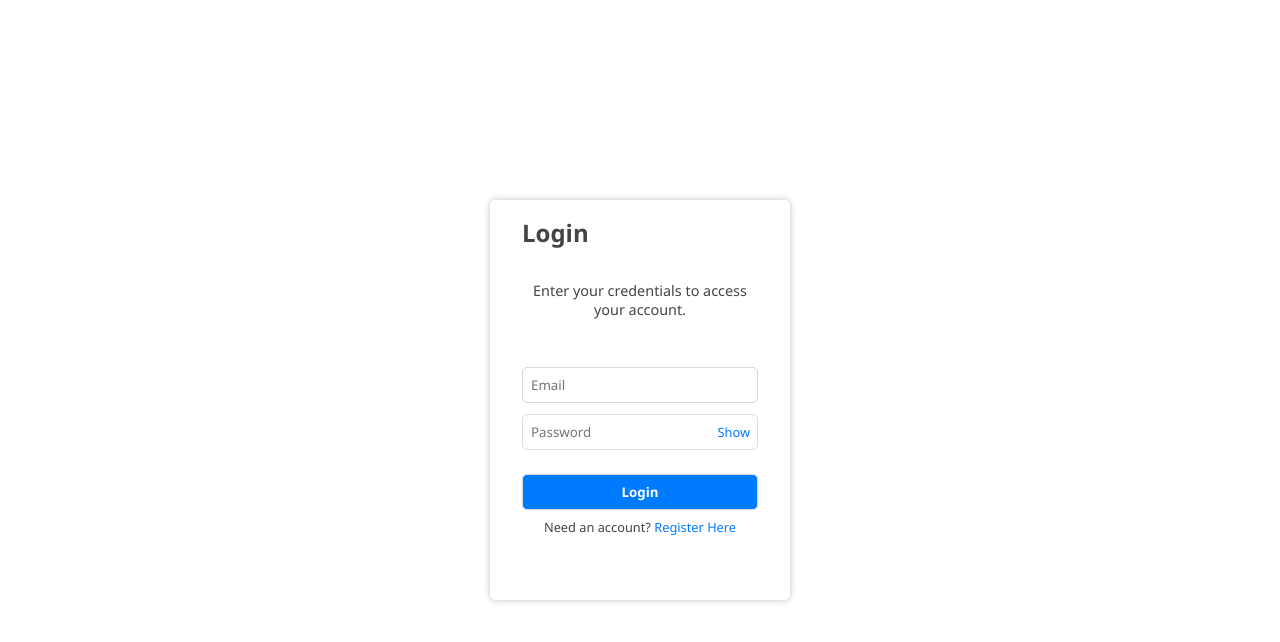
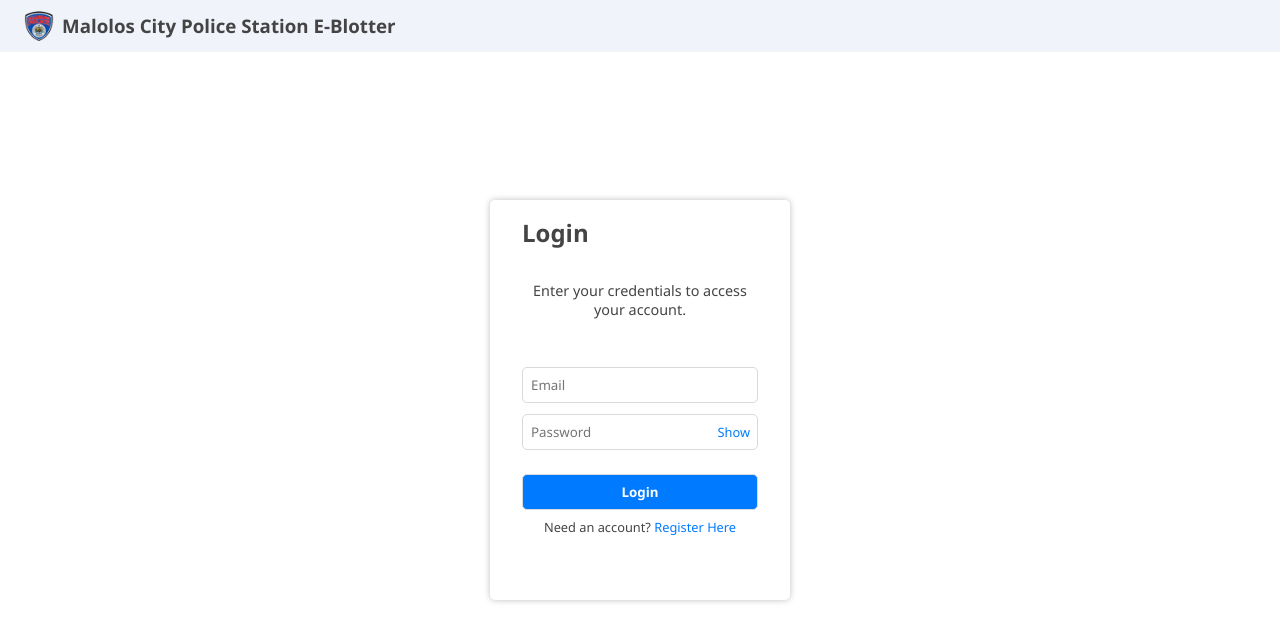
Before and after one commit to yomiyow/blotter-management-system, a website: page views/login.html in a window 1280 px wide. Drawn offline with Linux system fonts and the light colour scheme.

Commit message:
Refactor headers in login, profile, and register pages to include logo and updated title

```diff
--- a/views/login.html
+++ b/views/login.html
@@ -13,9 +13,12 @@
 	</head>
 
 	<body>
-		<!-- <header>
-			<h3>Blotter Management System</h3>
-		</header> -->
+		<header>
+			<div href="/nav/dashboard" class="left-section">
+        <img src="/images/logo.png" alt="">
+        <h3>Malolos City Police Station E-Blotter</h3>
+      </div>
+		</header>
 
 		<main>
 			<form>
```
Also changed, not shown: views/profile.html (+4 -1 lines), views/register.html (+6 -3 lines).
